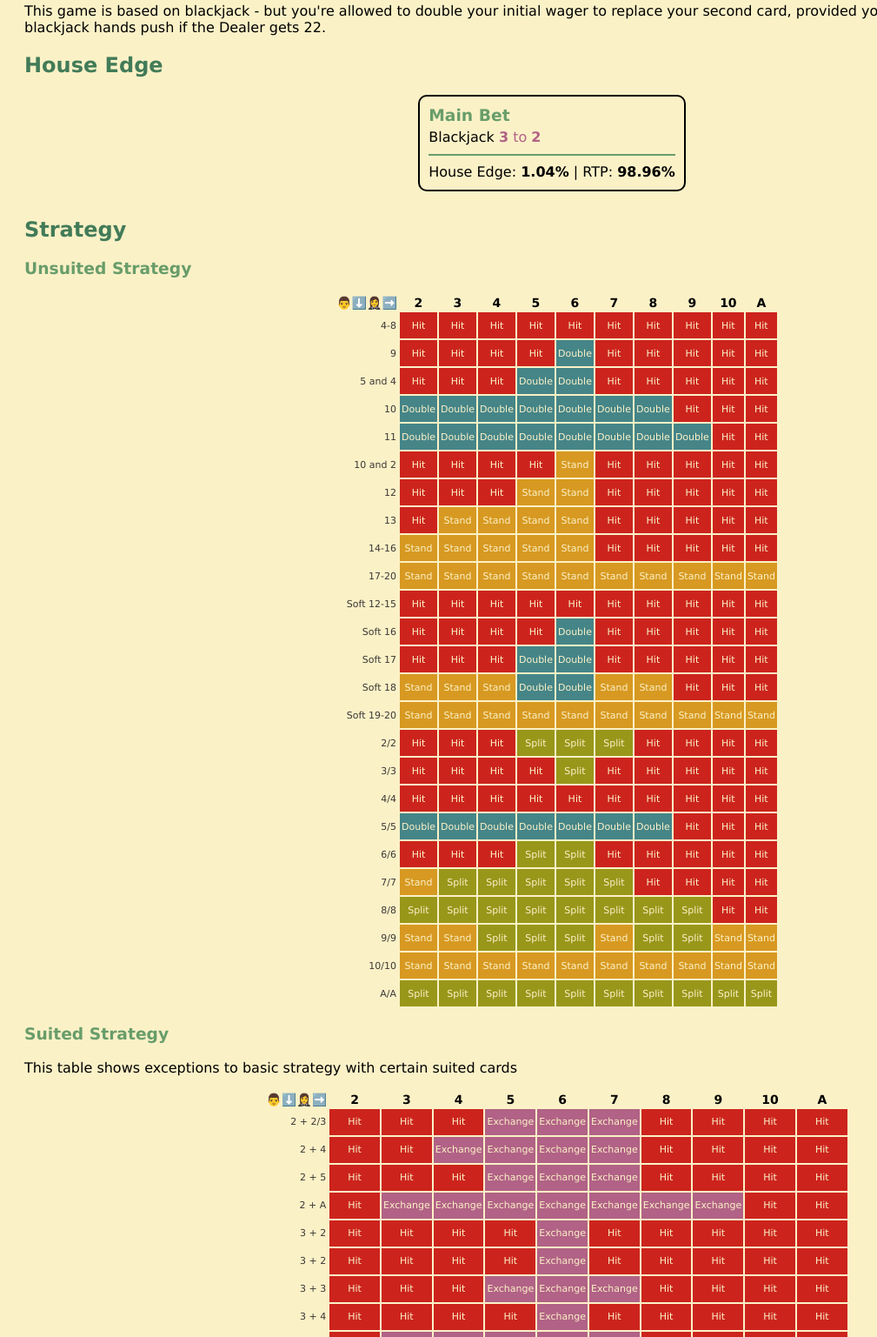
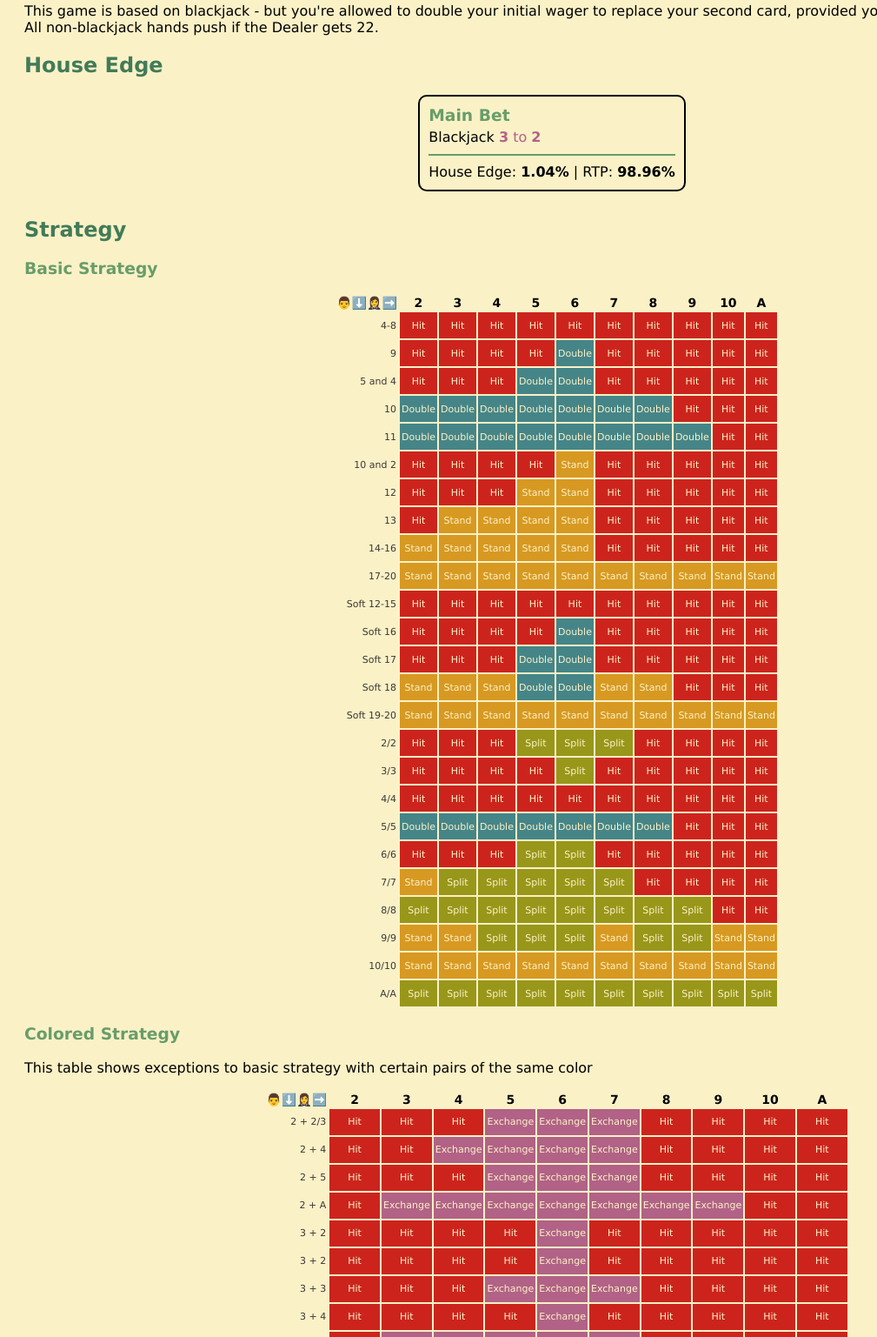
Before and after one commit to tablegamesacademy/tablegamesacademy.github.io, a plain HTML site: page xchangeblackjack.html in a window 1280 px wide. Shown: the part 197-1734 px from the top of the page at 87% size, without its empty margins (0-1009 px from the left). Drawn offline with Linux system fonts and the light colour scheme.

Commit message:
Add files via upload

```diff
--- a/xchangeblackjack.html
+++ b/xchangeblackjack.html
@@ -14,7 +14,7 @@
         </div>
     <h1>XChange Blackjack</h1>
     <h2>Premise</h2>
-    <p>This game is based on blackjack - but you're allowed to double your initial wager to replace your second card, provided your cards are suited. All non-blackjack hands push if the Dealer gets 22.</p>
+    <p>This game is based on blackjack - but you're allowed to double your initial wager to replace your second card, provided your cards are the same color. All non-blackjack hands push if the Dealer gets 22.</p>
     <h2>House Edge</h2>
     <div class="paytables">
         <div class="paytable">
@@ -25,7 +25,7 @@
         </div>
     </div>
     <h2>Strategy</h2>
-    <h3>Unsuited Strategy</h3>
+    <h3>Basic Strategy</h3>
     <table>
         <tr>
             <th>👨⬇️🤵‍♀️➡️</th>
@@ -366,8 +366,8 @@
             <td class="split">Split</td>
         </tr>
     </table>
-    <h3>Suited Strategy</h3>
-    <p>This table shows exceptions to basic strategy with certain suited cards</p>
+    <h3>Colored Strategy</h3>
+    <p>This table shows exceptions to basic strategy with certain pairs of the same color</p>
     <table>
         <tr>
             <th>👨⬇️🤵‍♀️➡️</th>
```
